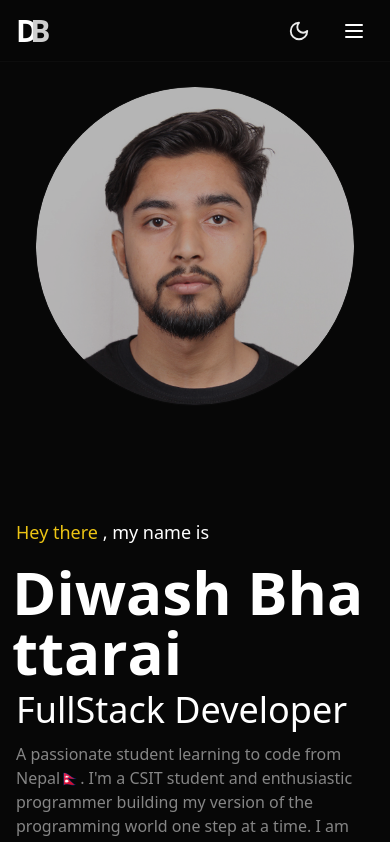
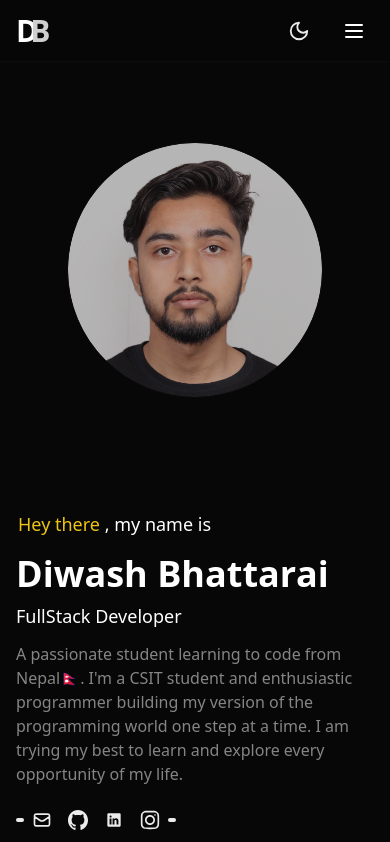
Before and after one commit to diwashbhattarai999/db-portfolio, a Next.js app: page / in a window 390 px wide. Shown: the top 842 px of the page. Built offline with nearby package versions, Linux system fonts and the light colour scheme.

Commit message:
fix: mobile responsive bugs

```diff
--- a/src/components/sections/Footer.tsx
+++ b/src/components/sections/Footer.tsx
@@ -9,7 +9,7 @@ const Footer = () => {
   return (
     <footer className={font.className}>
       <div className="mt-8 border-t border-t-border shadow-sm">
-        <Container className="flex items-center justify-between py-12 text-sm">
+        <Container className="flex max-sm:flex-col max-sm:gap-2 items-center justify-between py-12 text-xs md:text-sm">
           <MotionDiv delayOffset={0}>
             <p>All Rights Reserved &copy; 2024</p>
           </MotionDiv>
--- a/src/components/sections/Home.tsx
+++ b/src/components/sections/Home.tsx
@@ -13,17 +13,21 @@ const Home = () => {
         <MotionDiv delayOffset={0}>
           <div className="flex flex-col justify-center my-28">
             <h6 className="text-lg font-medium">
-              <span className="text-accent-secondary">Hey there</span> , my name
-              is
+              <span className="text-accent-secondary ml-[2px] md:ml-0">
+                Hey there
+              </span>{" "}
+              , my name is
             </h6>
 
             <MotionText
-              className="text-6xl font-semibold mt-4 -ml-1"
+              className="text-4xl md:text-6xl font-semibold mt-4 "
               delayOffset={0}
             >
               Diwash Bhattarai
             </MotionText>
-            <h2 className="text-4xl font-medium mt-2">FullStack Developer</h2>
+            <h2 className="text-lg md:text-xl font-medium mt-2">
+              FullStack Developer
+            </h2>
             <p className="max-w-[28rem] text-base font-normal mt-3 text-secondary-foreground ">
               {`A passionate student learning to code from Nepal🇳🇵. I'm a CSIT
             student and enthusiastic programmer building my version of the
@@ -46,10 +50,11 @@ const Home = () => {
         <MotionDiv delayOffset={0.1}>
           <Image
             src="/images/profile.png"
-            className="h-80 w-80 dark:opacity-70 opacity-90 -z-10 border border-border rounded-full -mt-8"
+            className="h-64 sm:h-80 w-64 sm:w-80 dark:opacity-70 opacity-90 -z-10 border border-border rounded-full mt-6 md:-mt-8"
             alt="Profile"
             width={500}
             height={500}
+            priority
           />
         </MotionDiv>
       </Container>
--- a/src/components/sections/Projects.tsx
+++ b/src/components/sections/Projects.tsx
@@ -1,5 +1,8 @@
+"use client";
+
 import Link from "next/link";
 import Image from "next/image";
+import { useTheme } from "next-themes";
 
 import { PROJECTS } from "@/constants";
 
@@ -9,6 +12,8 @@ import MotionDiv from "@/components/motion-div";
 import MotionList from "@/components/motion-list";
 
 const Projects = () => {
+  const { resolvedTheme } = useTheme();
+
   return (
     <section id="projects" className="pt-20 mb-16">
       <Container className="flex flex-col gap-12 justify-center">
@@ -49,14 +54,22 @@ const Projects = () => {
                       target="_blank"
                       className="bg-muted py-2 px-4 w-fit rounded-md hover:bg-secondary duration-300 text-center text-sm"
                     >
-                      <ChainLink />
+                      <ChainLink
+                        fillColor={
+                          resolvedTheme === "light" ? "#1d1d1d" : "#ebebeb"
+                        }
+                      />
                     </Link>
                     <Link
                       href={project.url}
                       target="_blank"
                       className="bg-muted py-2 px-4 w-fit rounded-md hover:bg-secondary duration-300 text-center text-sm"
                     >
-                      <GitHub />
+                      <GitHub
+                        fillColor={
+                          resolvedTheme === "light" ? "#1d1d1d" : "#ebebeb"
+                        }
+                      />
                     </Link>
                   </div>
                 </div>
--- a/src/components/ui/Socials.tsx
+++ b/src/components/ui/Socials.tsx
@@ -10,15 +10,15 @@ const Social = () => {
 
   return (
     <div className="mt-6 flex gap-2 items-center justify-start">
-      <div className="h-1 w-2 bg-accent rounded-lg"></div>
+      <div className="h-1 w-2 bg-accent-foreground rounded-lg"></div>
 
       <ul className="flex gap-4">
         {CONNECT_LINKS.map((connectLink) => {
           return (
-            <li key={connectLink.label} className="text-accent">
+            <li key={connectLink.label}>
               <Link href={connectLink.href} target="_blank" rel="noreferrer">
                 <connectLink.icon
-                  fillColor={resolvedTheme === "dark" ? "#e6e6e6" : "#303030"}
+                  fillColor={resolvedTheme === "light" ? "#1d1d1d" : "#ebebeb"}
                   className="hover:scale-[1.1] h-5 w-5 hover:opacity-80"
                 />
               </Link>
@@ -27,7 +27,7 @@ const Social = () => {
         })}
       </ul>
 
-      <div className="h-1 w-2 bg-accent rounded-lg"></div>
+      <div className="h-1 w-2 bg-accent-foreground rounded-lg"></div>
     </div>
   );
 };
--- a/src/components/ui/mobile-menu.tsx
+++ b/src/components/ui/mobile-menu.tsx
@@ -17,7 +17,7 @@ const MobileMenu = ({
   return (
     <div
       className={`
-        absolute top-0 right-0 border-l border-l-border backdrop-blur-lg bg-background opacity-[.90] py-16 px-8 h-screen w-[65%] md:hidden transition-all ease duration-500 z-20 shadow-md
+        absolute top-0 right-0 border-l border-l-border backdrop-blur-lg bg-background opacity-[.98] py-16 px-8 h-screen w-[65%] md:hidden transition-all ease duration-500 z-20 shadow-md
         ${isMenuOpen ? "translate-x-0" : "translate-x-[100vw]"}
     `}
     >
```
